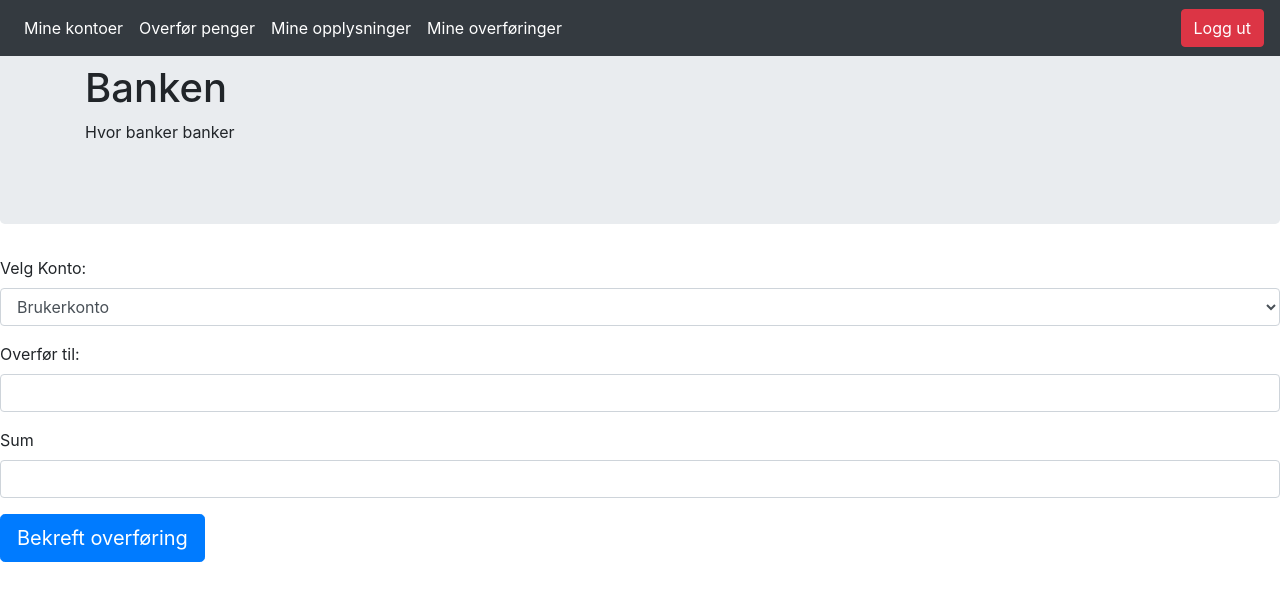
After one commit to Stjernelund/DAT250-prosjekt, a Flask app: page /transaction in a window 1280 px wide. The commit adds this page. Shown: the top 601 px of the page. Run offline with Flask 2, Linux system fonts and the light colour scheme; a user stored in the database is signed in; data comes from the database, SQL or seed files in the repository; both versions use the stored data as it was after the commit; some libraries are stand-ins or nearby versions.

Commit message:
Lagt til Loggføring og pengeoverføring

```diff
--- a/app/__init__.py
+++ b/app/__init__.py
@@ -20,9 +20,6 @@ login_manager = LoginManager(app)
 login_manager.login_view = 'login'
 login_manager.login_message_category = 'danger'
 
-@login_manager.user_loader
-def load_user(user_id):
-    return User.get(user_id)
 
 limiter = Limiter(app, key_func=get_remote_address)
 
--- a/app/forms.py
+++ b/app/forms.py
@@ -1,7 +1,8 @@
 from flask_wtf import FlaskForm
-from wtforms import StringField, PasswordField, SubmitField
+from flask_login import current_user
+from wtforms import StringField, PasswordField, SubmitField, SelectField
 from wtforms.validators import Required, Length, Email, EqualTo, ValidationError, Optional
-from app.models import User
+from app.models import User, Account, Log
 import phonenumbers as pn
 
 class RegistrationForm(FlaskForm):
@@ -58,3 +59,26 @@ class Editform(FlaskForm):
         number = pn.parse(tlf.data, "NO")
         if not pn.is_possible_number(number):
             raise ValidationError('telefonnummeret må ha 8 siffer, og være et mulig telefonnummer')
+
+class Transferform(FlaskForm):
+    tfrom = SelectField('Velg Konto: ')
+    tto = StringField('Overfør til:', validators=[Required()])
+    tsum = StringField('Sum', validators=[Required()])
+    submit = SubmitField('Bekreft overføring')
+
+    def validate_tsum(self,tsum):
+        user_id = current_user.get_id()
+        acc = Account.query.filter_by(accuser=user_id,accname=self.tfrom.data).first()
+        try:
+            float(tsum.data)
+        except ValueError:
+            raise ValidationError('Ikke en gyldig sum')
+        if acc.balance<float(tsum.data):
+            raise ValidationError('Du har ikke nokk penger til å overføre denne mengden')
+        if float(tsum.data)<0:
+            raise ValidationError('Ikke en gyldig sum')
+
+    def getchoices(self):
+        user_id = current_user.get_id()
+        user = User.query.filter_by(id=user_id).first()
+        self.tfrom.choices = [(acc.accname,acc.accname) for acc in user.accounts]
--- a/app/routes.py
+++ b/app/routes.py
@@ -1,9 +1,10 @@
 from flask import render_template, url_for, redirect, request, flash
 from app import app, db, bcrypt, limiter
-from app.models import User, Account, createaccs
-from app.forms import RegistrationForm, LoginForm, Editform
+from app.models import User, Account, Log, createaccs
+from app.forms import RegistrationForm, LoginForm, Editform, Transferform
 from flask_login import login_user, current_user, logout_user, login_required, login_manager
 import phonenumbers as pn
+import datetime as dt
 
 
 @app.route('/')
@@ -57,19 +58,16 @@ def editprofile():
     if form.validate_on_submit():
         user_id = current_user.get_id()
         user = User.query.filter_by(id=user_id).first()
-        if form and len(form.addr.data) ==0 and len(form.email.data) ==0 and len(form.tlf.data) ==0 :
+        if form and len(form.addr.data) ==0 and len(form.email.data) ==0 and len(form.tlf.data) ==0:
             flash("Vennligst sett inn verdiene du vil oppdatere", 'info')
             return render_template("editprofile.html", form=form)
-        #phonenr = pn.parse(form.tlf.data, "NO")
         if len(form.addr.data) != 0:
            user.useraddr=form.addr.data
-        elif len(form.tlf.data) != 0:
+        if len(form.tlf.data) != 0:
             phonenr = pn.parse(form.tlf.data, "NO")
             user.usertlf=pn.format_number(phonenr, pn.PhoneNumberFormat.NATIONAL)
-        elif len(form.email.data) !=0:
+        if len(form.email.data) !=0:
             user.useremail=form.email.data
-        #user = User(useremail=form.email.data,
-                    #usertlf=pn.format_number(phonenr, pn.PhoneNumberFormat.NATIONAL), useraddr=form.addr.data)
         db.session.add(user)
         db.session.commit()
         flash(f'Dine personlige opplysninger har blitt oppdatert', 'success')
@@ -92,6 +90,30 @@ def account():
 def myaccs():
     return render_template('myaccs.html')
 
+@app.route("/logs")
+@login_required
+def logs():
+    return render_template('logs.html')
+
+
+
+@app.route("/transaction", methods=['GET','POST'])
+@login_required
+def transaction():
+    form = Transferform()
+    form.getchoices()
+    if form.validate_on_submit():
+        user_id = current_user.get_id()
+        acc = Account.query.filter_by(accuser=user_id, accname=form.tfrom.data).first()
+        newsum = acc.balance - float(form.tsum.data)
+        acc.balance = newsum
+        log = Log(loguser=user_id, logfrom = form.tfrom.data, logto=form.tto.data,logsum=form.tsum.data,logtime=dt.datetime.now())
+        db.session.add(log)
+        db.session.commit()
+        return redirect(url_for('myaccs'))
+    return render_template('transaction.html', form=form)
+
+
 #Bruker redirectes etter for mange feil login forsøk
 @app.errorhandler(429)
 def ratelimit_handler(e):
--- a/app/templates/base.html
+++ b/app/templates/base.html
@@ -6,7 +6,7 @@
     <meta charset="utf-8">
     <title>Basic html testing</title>
     <link rel="stylesheet" href="https://stackpath.bootstrapcdn.com/bootstrap/4.5.2/css/bootstrap.min.css" integrity="sha384-JcKb8q3iqJ61gNV9KGb8thSsNjpSL0n8PARn9HuZOnIxN0hoP+VmmDGMN5t9UJ0Z" crossorigin="anonymous">
-    <link rel="stylesheet" href="{{url_for('static' , filename = 'css/main.css')}}">
+    <link rel="stylesheet" href="{{url_for('static' , filename = 'css/style.css')}}">
 </head>
 
 <body>
@@ -19,10 +19,13 @@
                         <a class="nav-link" href="{{url_for('myaccs')}}"> Mine kontoer </a>
                     </li>
                     <li class="nav-item active">
-                        <a class="nav-link" href="{{url_for('index')}}"> Overfør penger </a>
+                        <a class="nav-link" href="{{url_for('transaction')}}"> Overfør penger </a>
                     </li>
                     <li class="nav-item active">
                         <a class="nav-link" href="{{url_for('account')}}"> Mine opplysninger </a>
+                    </li>
+                    <li class="nav-item active">
+                        <a class="nav-link" href="{{url_for('logs')}}"> Mine overføringer </a>
                     </li>
                     {% else %}
                     <li class="nav-item active">
@@ -35,7 +38,7 @@
                         <a class="nav-link" href="#"> Kom i kontakt! </a>
                     </li>
                     {% endif %}
-                    <style>
+                    <!-- <style>
                         ul {
                             list-style-type: none;
                             margin: 0;
@@ -45,17 +48,9 @@
                             position: sticky;
                             top: 0;
                          }
-                    </style>
+                    </style> -->
                 </ul>
             </div>
-            <!-- Endre denne knappen når personen er logget inn, til en drop
-    down meny from man kan sjekke settings og logge ut
-    psuedokode:
-    if user.logged_in==True:
-      "Drop down meny"
-    else:
-      "Logg inn knapp" -->
-
             <div class="form-inline mt-2 mt-md-0">
                 {% if current_user.is_authenticated %}
                 <a href="{{url_for('logout')}}" class="btn btn-danger">Logg ut</a> {% else %}
--- a/app/templates/editprofile.html
+++ b/app/templates/editprofile.html
@@ -1,5 +1,4 @@
 {%extends 'base.html'%} {% block body %}
-<!-- TODO lag input/registerings forms for å endre bruker innhold -->
 <div class="container mx-auto">
     <h1 class="display-4"> Rediger personlige opplysninger</h1>
     <form action="" method="POST">
--- /dev/null
+++ b/app/templates/transaction.html
@@ -0,0 +1,35 @@
+{%extends 'base.html'%}
+{% block body %}
+<form action="" method="POST">
+    {{ form.hidden_tag() }}
+    <div class="form-group">
+        {{form.tfrom.label}} {% if form.tfrom.errors %} {{form.tform(class="form-control is-invalid")}}
+        <div class="invalid-feedback">
+            {% for error in form.tfrom.errors %}
+            <span> {{ error }}</span> {% endfor %}
+        </div>
+        {% else %} {{form.tfrom(class="form-control")}} {% endif %}
+    </div>
+    <div class="form-group">
+        {{form.tto.label}} {% if form.tto.errors %} {{form.tto(class="form-control is-invalid")}}
+        <div class="invalid-feedback">
+            {% for error in form.tto.errors %}
+            <span> {{ error }}</span> {% endfor %}
+        </div>
+        {% else %} {{form.tto(class="form-control")}} {% endif %}
+    </div>
+    <div class="form-group">
+        {{form.tsum.label}} {% if form.tsum.errors %} {{form.tsum(class="form-control is-invalid")}}
+        <div class="invalid-feedback">
+            {% for error in form.tsum.errors %}
+            <span> {{ error }}</span> {% endfor %}
+        </div>
+        {% else %} {{form.tsum(class="form-control")}} {% endif %}
+    </div>
+    <div class="form-row">
+        <div class="col-md-2 mb-3">
+            {{form.submit(class="btn btn-primary btn-lg")}}
+        </div>
+    </div>
+</form>
+{% endblock %}
--- /dev/null
+++ b/static/css/style.css
@@ -0,0 +1,9 @@
+ul {
+    list-style-type: none;
+    margin: 0;
+    padding: 0;
+    overflow: hidden;
+    position: -webkit-sticky; /* Safari */
+    position: sticky;
+    top: 0;
+ }
```
Also changed, not shown: app/models.py (+16 -2 lines), app/templates/index.html (+16 -0 lines), app/templates/logs.html (added, +21 -0 lines), app/testDB.db, static/style.css (deleted).
